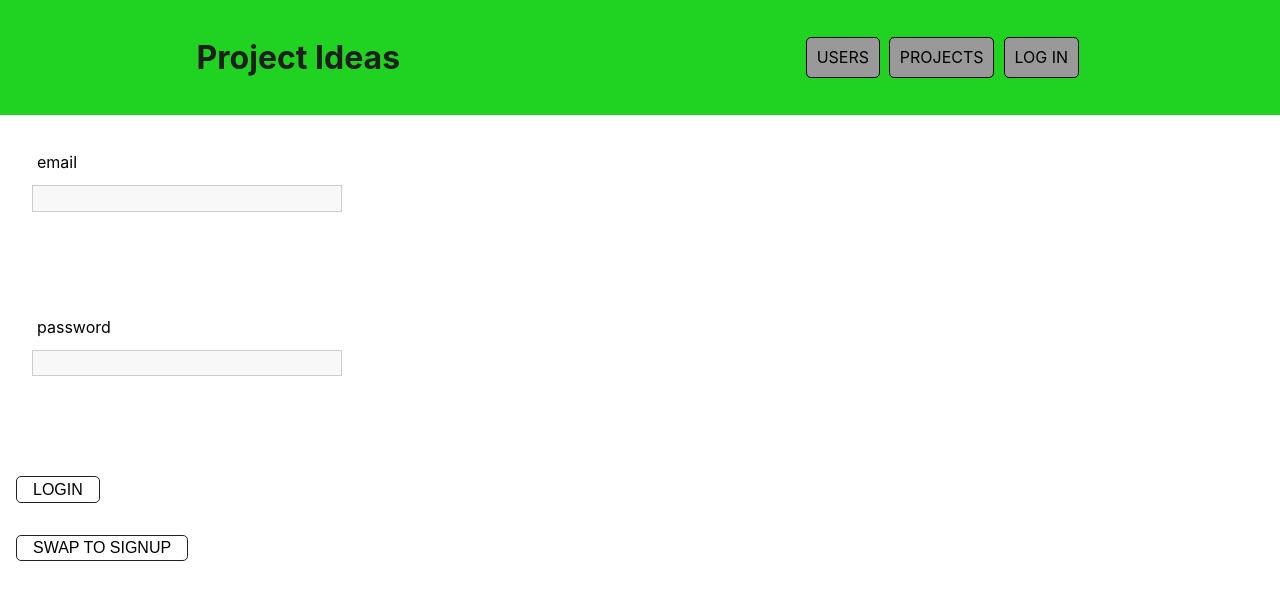
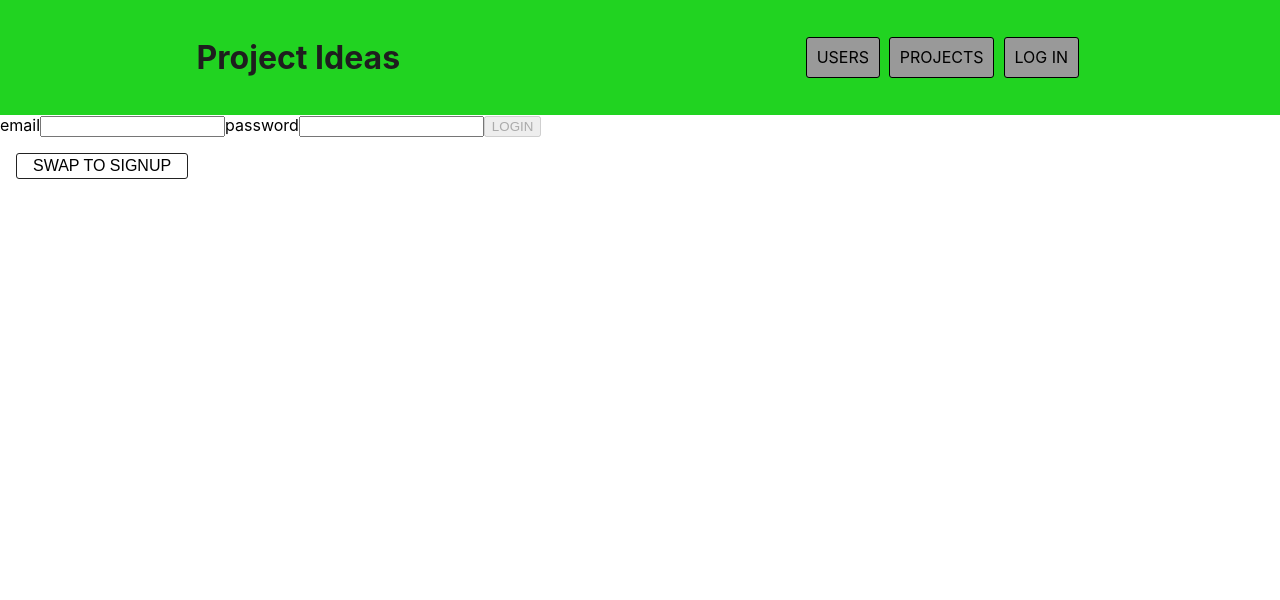
Before and after one commit to laaksotatu/tjlmern, a React (Create React App) app: page /login in a window 1280 px wide. Shown: the top 600 px of the page. Built offline with nearby package versions, Linux system fonts and the light colour scheme.

Commit message:
formik test@login

```diff
--- a/package.json
+++ b/package.json
@@ -6,10 +6,12 @@
     "@testing-library/jest-dom": "^4.2.4",
     "@testing-library/react": "^9.5.0",
     "@testing-library/user-event": "^7.2.1",
+    "formik": "^2.2.0",
     "react": "^16.13.1",
     "react-dom": "^16.13.1",
     "react-router-dom": "^5.1.2",
-    "react-scripts": "3.4.1"
+    "react-scripts": "3.4.1",
+    "yup": "^0.29.3"
   },
   "scripts": {
     "start": "react-scripts start",
--- a/src/components/Button.css
+++ b/src/components/Button.css
@@ -14,7 +14,7 @@
   color: black;
 
   font: 400 1rem Arial;
-  border-radius: 5px;
+  border-radius: 3px;
   border: 1px #222 solid;
 }
 .button_default:hover {
--- a/src/components/NavLinks.css
+++ b/src/components/NavLinks.css
@@ -7,7 +7,7 @@
   padding: 0.6rem;
   margin: 0.3rem;
   background: #999;
-  border-radius: 5px;
+  border-radius: 3px;
   border: solid black 1px;
 }
 
--- a/src/pages/LogIn.js
+++ b/src/pages/LogIn.js
@@ -1,12 +1,9 @@
-import React, { useState, useContext } from 'react';
+import React, { useState, useContext, useEffect } from 'react';
+import {useFormik} from 'formik'
+import * as Yup from 'yup';
 
-import Input from '../components/Input';
 import Button from '../components/Button';
-import {
-  VALIDATOR_EMAIL,
-  VALIDATOR_MINLENGTH,
-  VALIDATOR_REQUIRE,
-} from '../utility/validators';
+
 import { useForm } from '../custom-hooks/FormHook';
 import { AuthContext } from '../context/authContext';
 
@@ -14,6 +11,62 @@ const LogIn = () => {
   const auth = useContext(AuthContext);
   const [loginMode, setLoginMode] = useState(true);
   const [error, setError] = useState();
+  const [overallValidity, setOverallValidity] =useState(false);
+
+  const initialValues = {
+    name: '',
+    email: '',
+    password: ''
+  }
+
+  const validationSchema = Yup.object({
+    name: Yup.string().required('Required'),
+    email: Yup.string().required('Required').email('Invalid email'),
+    password: Yup.string().required('Required').min(5, 'Too Short!')
+  })
+
+  const validityCheck = () => {
+    console.log(formik.errors.email)
+    console.log(formik.errors.password)
+
+    if(loginMode && formik.errors.email === undefined && formik.errors.password === undefined && (formik.touched.email === true  || formik.touched.password === true)){
+      console.log('validform')
+      setOverallValidity(true);
+    }
+
+    if(loginMode && (formik.errors.email || formik.errors.password)){
+      console.log('invalid')
+      setOverallValidity(false);
+    }
+
+    if(!loginMode && formik.errors.email === undefined && formik.errors.password === undefined && formik.errors.name === undefined && (formik.touched.email === true  || formik.touched.password === true || formik.touched.name === true)){
+      console.log('validform')
+      setOverallValidity(true);
+    }
+    if(!loginMode && (formik.errors.email || formik.errors.password || formik.errors.name)){
+      console.log('invalid')
+      setOverallValidity(false);
+    }
+
+  }
+
+  const formik =  useFormik({
+    initialValues,
+    validationSchema,
+
+    //validate
+  })
+
+
+
+
+  useEffect(() => {
+    console.log('values changed')
+    validityCheck()
+
+
+  }, [ loginMode, formik.errors, validityCheck])
+
 
   const [formState, inputHandler, setFormData] = useForm(
     {
@@ -31,30 +84,18 @@ const LogIn = () => {
 
   const switchModeHandler = () => {
     if (!loginMode) {
-      setFormData(
-        {
-          ...formState.inputs,
-          name: undefined,
-        },
-        formState.inputs.email.isValid && formState.inputs.password.isValid
-      );
+    console.log('swap su')
+    setOverallValidity(false)
     } else {
-      setFormData(
-        {
-          ...formState.inputs,
-          name: {
-            value: '',
-            isValid: false,
-          },
-        },
-        false
-      );
+    console.log('swap lo')
     }
     setLoginMode((prevMode) => !prevMode);
   };
 
   const authSubmitHandler = async (event) => {
     event.preventDefault();
+    console.log('submitted')
+    console.log(formik.values)
 
     if (loginMode) {
       try {
@@ -64,8 +105,8 @@ const LogIn = () => {
             'Content-Type': 'application/json',
           },
           body: JSON.stringify({
-            email: formState.inputs.email.value,
-            password: formState.inputs.password.value,
+            email: formik.values.email,
+            password: formik.values.password,
           }),
         });
 
@@ -87,9 +128,9 @@ const LogIn = () => {
             'Content-Type': 'application/json',
           },
           body: JSON.stringify({
-            name: formState.inputs.name.value,
-            email: formState.inputs.email.value,
-            password: formState.inputs.password.value,
+            name: formik.values.name,
+            email: formik.values.email,
+            password: formik.values.password,
           }),
         });
 
@@ -110,37 +151,50 @@ const LogIn = () => {
     <React.Fragment>
       <form onSubmit={authSubmitHandler}>
         {!loginMode && (
-          <Input
+          <React.Fragment>
+          <label htmlFor="name">name</label>
+          <input
+
             element='input'
             id='name'
             type='text'
-            label='Name'
-            validators={[VALIDATOR_REQUIRE()]}
-            errorText='Enter a name'
+            name="name"
             onInput={inputHandler}
+            onChange={formik.handleChange}
+            onBlur={formik.handleBlur}
+            value={formik.values.name}
           />
+          {formik.errors.name && formik.touched.name && <p>{formik.errors.name}</p>}
+          </React.Fragment>
         )}
-        <Input
+        <label htmlFor="email">email</label>
+        <input
           element='input'
           id='email'
           type='email'
-          label='email'
-          validators={[VALIDATOR_EMAIL()]}
-          errorText='Enter a valid email address'
+          name="email"
           onInput={inputHandler}
+          onChange={formik.handleChange}
+          onBlur={formik.handleBlur}
+          value={formik.values.email}
         />
-        <Input
+        {formik.errors.email && formik.touched.email && <p>{formik.errors.email}</p>}
+        <label htmlFor="password">password</label>
+
+        <input
           element='input'
           id='password'
           type='password'
-          label='password'
-          validators={[VALIDATOR_MINLENGTH(5)]}
-          errorText='Enter a valid password, min 5 characters'
+          name="password"
           onInput={inputHandler}
+          onChange={formik.handleChange}
+          onBlur={formik.handleBlur}
+          value={formik.values.password}
         />
-        <Button type='submit' disabled={!formState.isValid}>
+        {formik.errors.password && formik.touched.password && <p>{formik.errors.password}</p>}
+        <button type='submit' disabled={!overallValidity}>
           {loginMode ? 'LOGIN' : 'SIGNUP'}
-        </Button>
+        </button>
       </form>
       <Button onClick={switchModeHandler}>
         SWAP TO {loginMode ? 'SIGNUP' : 'LOGIN'}
```
Also changed, not shown: 1 other file (tests, documents, lock files or other folders).
